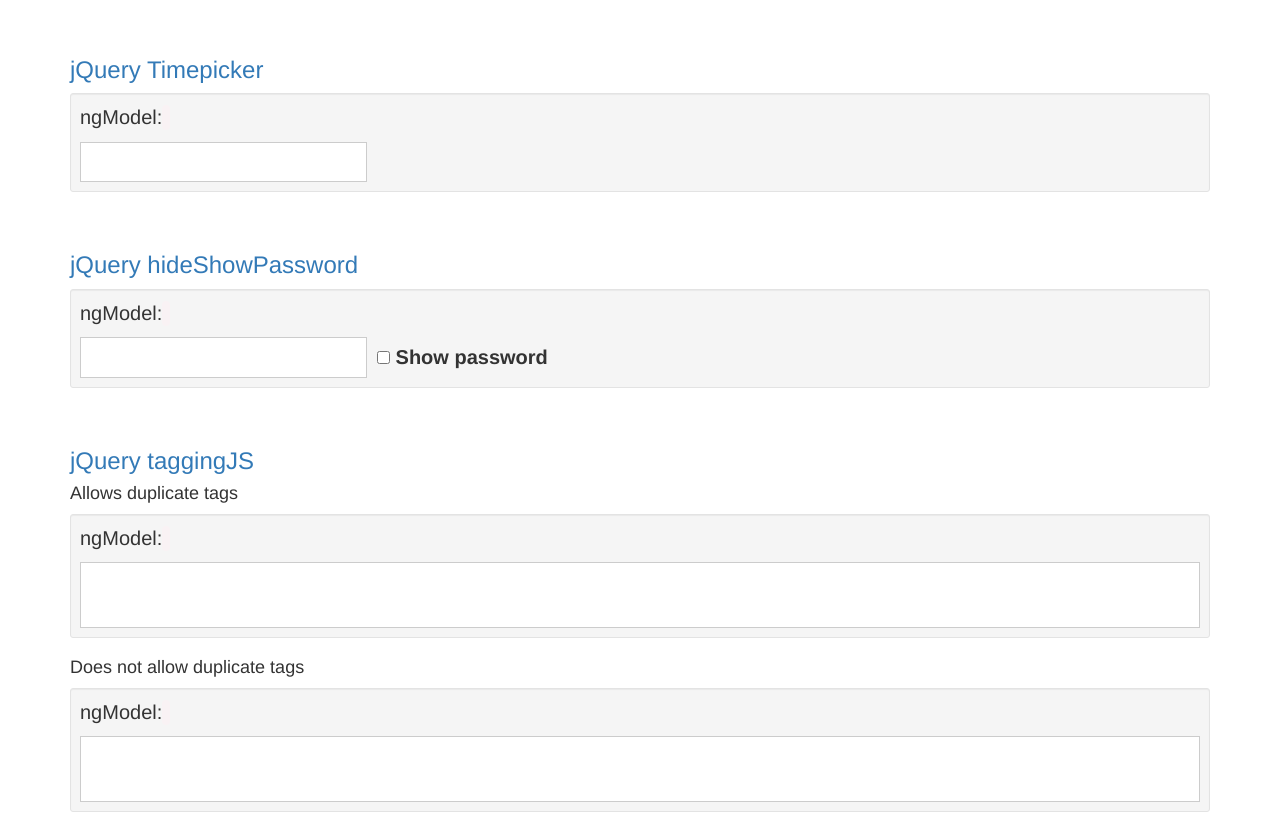
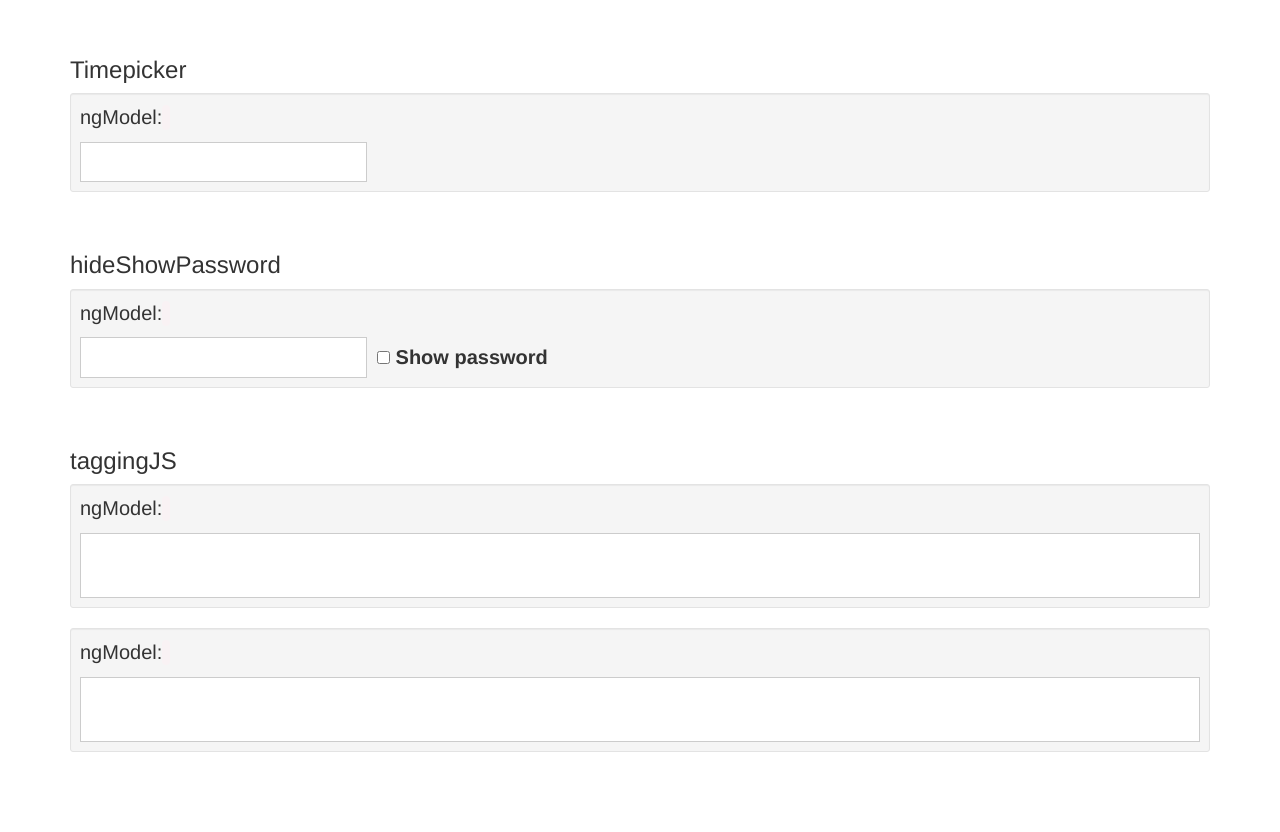
Before and after one commit to mattrc/angularjs-directives, a website: page jquery/index.html in a window 1280 px wide. Shown: the part 63-895 px from the top of the page. After the commit the page ends 835 px from the top, so only its background shows below. Drawn offline with nearby package versions, Linux system fonts and the light colour scheme.

Commit message:
Cleanup jquery index

```diff
--- a/jquery/index.html
+++ b/jquery/index.html
@@ -30,34 +30,46 @@
 
         <h1>jQuery Plugins</h1>
 
-        <!-- jQuery Timepicker -->
-        <h3><a href="http://jonthornton.github.io/jquery-timepicker/">jQuery Timepicker</a></h3>
+
+        <h3>Timepicker</h3>
+        <div class="well well-sm">
+            <p>ngModel: <code>{{ time }}</code></p>
+
+            <!-- Directive: tagging -->
+            <input timepicker type="text" ng-model="time">
+
+        </div>
+
+
+
+        <h3>hideShowPassword</h3>
+        <div class="well well-sm">
+            <p>ngModel: <code>{{ password }}</code></p>
+
+            <!-- Directive: tagging -->
+            <input hide-show-password type="password" ng-model="password">
+
+        </div>
+
+
+
+        <h3>taggingJS</h3>
+        <div class="well well-sm">
+            <p>ngModel: <code>{{ tags1 | json }}</code></p>
+
+            <!-- Directive: tagging -->
+            <div tagging ng-model="tags1" opts="{'no-duplicate': false, 'edit-on-delete': false}"></div>
+
+        </div>
+
+
 
         <div class="well well-sm">
-            <p>ngModel: <code>{{ time }}</code></p>
-            <input timepicker type="text" ng-model="time">
-        </div>
+            <p>ngModel: <code>{{ tags2 | json }}</code></p>
 
-        <!-- jQuery hideShowPassword -->
-        <h3><a href="http://cloudfour.github.io/hideShowPassword/">jQuery hideShowPassword</a></h3>
-        <div class="well well-sm">
-            <p>ngModel: <code>{{ password }}</code></p>
-            <input hide-show-password type="password" ng-model="password">
-        </div>
+            <!-- Directive: tagging -->
+            <div tagging ng-model="tags2" opts="{'no-duplicate': true, 'edit-on-delete': true}"></div>
 
-        <!-- jQuery taggingJs -->
-        <h3><a href="http://sniperwolf.github.io/taggingJS/">jQuery taggingJS</a></h3>
-
-        <h4>Allows duplicate tags</h4>
-        <div class="well well-sm">
-            <p>ngModel: <code>{{ tags1 | json }}</code></p>
-            <div tagging ng-model="tags1" opts="{'no-duplicate': false, 'edit-on-delete': false}"></div>
-        </div>
-
-        <h4>Does not allow duplicate tags</h4>
-        <div class="well well-sm">
-            <p>ngModel: <code>{{ tags2 | json }}</code></p>
-            <div tagging ng-model="tags2" opts="{'no-duplicate': true, 'edit-on-delete': true}"></div>
         </div>
 
     </div>
```
